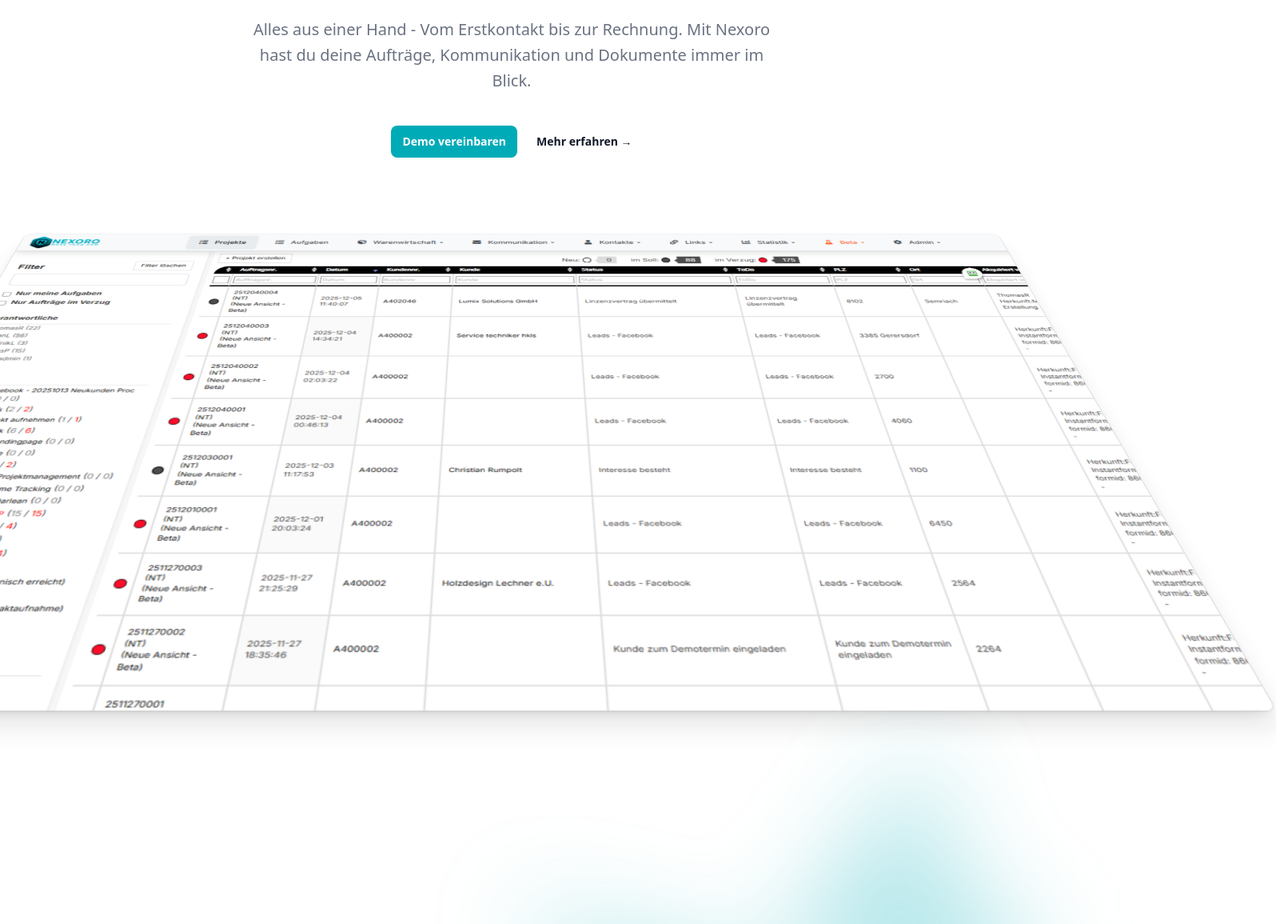
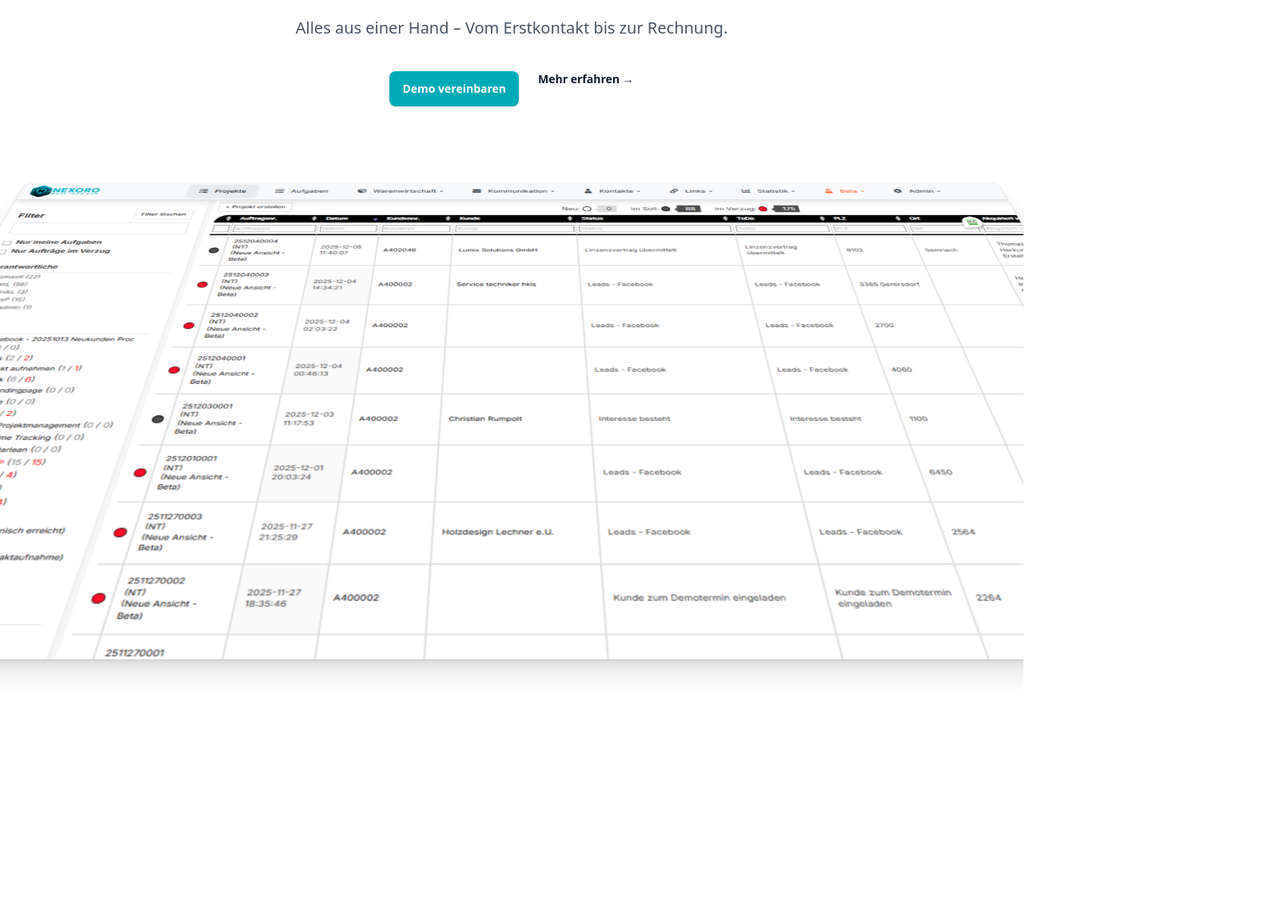
Before and after one commit to danielrckb/nexoro-landing, a Next.js app: page / in a window 1280 px wide. Shown: the part 575-1730 px from the top of the page at 80% size, 1596 px wide, since content can reach past the window. Built offline with nearby package versions, Linux system fonts and the light colour scheme.

Commit message:
gradient fix and scroll and overflow x hidden

```diff
--- a/app/components/Hero.tsx
+++ b/app/components/Hero.tsx
@@ -1,113 +1,100 @@
 'use client'
 
 import { useState, useEffect } from 'react'
-import { Dialog, DialogPanel } from '@headlessui/react'
-import { Bars3Icon, XMarkIcon } from '@heroicons/react/24/outline'
 import { motion, useMotionValue, useTransform } from 'framer-motion'
 
-const navigation = [
-  { name: 'Product', href: '#' },
-  { name: 'Features', href: '#' },
-  { name: 'Marketplace', href: '#' },
-  { name: 'Company', href: '#' },
-]
-
 export default function Hero() {
-  const [mobileMenuOpen, setMobileMenuOpen] = useState(false)
-
   const scrollY = useMotionValue(0)
 
   useEffect(() => {
-    const handleScroll = () => {
-      scrollY.set(window.scrollY)
-    }
+    const handleScroll = () => scrollY.set(window.scrollY)
     window.addEventListener("scroll", handleScroll)
     return () => window.removeEventListener("scroll", handleScroll)
   }, [scrollY])
 
-  // Bild startet hinten (45°) → richtet sich nach vorne (0°)
+  // 3D Tilt
   const tiltX = useTransform(scrollY, [0, 300], [45, 0])
 
   return (
-    <div className="bg-white">
+    <div className="relative bg-white overflow-hidden">
+
+      {/* FIXED + SICHTBARER + RIESIGER GRADIENT */}
+      <div className="absolute inset-0 -z-10 pointer-events-none">
+        <div
+          className="
+            absolute
+            top-[-300px]
+            left-1/2
+            -translate-x-1/2
+            w-[1800px]
+            h-[1400px]
+            blur-3xl
+            opacity-25
+            bg-[#00abb8]
+            rounded-full
+          "
+        />
+      </div>
+
+      {/* HERO CONTENT */}
       <div className="relative isolate pt-14">
-
         <div className="py-24 sm:py-32 lg:pb-40">
           <div className="mx-auto max-w-7xl px-6 lg:px-8">
 
-            {/* TEXT BLOCK */}
+            {/* TEXT */}
             <motion.div
               className="mx-auto max-w-2xl text-center"
               initial={{ opacity: 0, y: 20 }}
               animate={{ opacity: 1, y: 0 }}
-              transition={{ duration: 0.8, ease: 'easeOut' }}
+              transition={{ duration: 0.8 }}
             >
               <h1 className="text-4xl font-semibold tracking-tight text-black sm:text-7xl">
-                Die Next-Generation Lösung für dein{' '}
+                Die Next-Generation Lösung für dein{" "}
                 <span className="text-[#00abb8]">Auftragsmanagement</span>
               </h1>
 
-              <p className="mt-8 text-lg font-medium text-gray-500 sm:text-xl/8">
-                Alles aus einer Hand - Vom Erstkontakt bis zur Rechnung.
-                Mit Nexoro hast du deine Aufträge, Kommunikation und Dokumente immer im Blick.
+              <p className="mt-8 text-lg text-gray-600 sm:text-xl">
+                Alles aus einer Hand – Vom Erstkontakt bis zur Rechnung.
               </p>
 
-              <div className="mt-10 flex items-center justify-center gap-x-6">
+              <div className="mt-10 flex justify-center gap-x-6">
                 <a
                   href="#"
-                  className="rounded-md px-3.5 py-2.5 text-sm font-semibold text-white shadow-xs hover:!bg-[#00abb8]/80"
-                  style={{ backgroundColor: '#00abb8' }}
+                  className="rounded-md px-4 py-3 text-sm font-semibold text-white shadow hover:bg-[#0097a3]"
+                  style={{ backgroundColor: "#00abb8" }}
                 >
                   Demo vereinbaren
                 </a>
 
-                <a href="#" className="text-sm font-semibold text-gray-900 hover:bg-gray-50">
+                <a href="#" className="text-sm font-semibold text-gray-900">
                   Mehr erfahren →
                 </a>
               </div>
             </motion.div>
 
-            {/* IMAGE WITH REAL 3D TILT */}
+            {/* IMAGE */}
             <div
-              style={{
-                perspective: "1400px",
-                transformStyle: "preserve-3d",
-              }}
               className="mt-16 sm:mt-24"
+              style={{ perspective: "1400px", transformStyle: "preserve-3d" }}
             >
               <motion.img
-                alt="App screenshot"
                 src="/img/nexoro.png"
+                alt=""
                 width={2432}
                 height={1442}
-                className="rounded-md bg-gray-50 shadow-xl ring-1 ring-gray-900/10"
+                className="rounded-md shadow-xl ring-1 ring-gray-900/10 bg-gray-50"
                 style={{
                   rotateX: tiltX,
                   transformOrigin: "top center",
                 }}
                 initial={{ opacity: 0, y: 30 }}
                 animate={{ opacity: 1, y: 0 }}
-                transition={{ duration: 0.9, ease: "easeOut", delay: 0.3 }}
+                transition={{ duration: 0.9, delay: 0.3 }}
               />
             </div>
 
           </div>
         </div>
-
-        {/* BOTTOM GRADIENT */}
-        <div
-          aria-hidden="true"
-          className="absolute inset-x-0 top-[calc(100%-13rem)] -z-10 transform-gpu overflow-hidden blur-3xl sm:top-[calc(100%-30rem)]"
-        >
-          <div
-            style={{
-              clipPath:
-                'polygon(74.1% 44.1%, 100% 61.6%, 97.5% 26.9%, 85.5% 0.1%, 80.7% 2%, 72.5% 32.5%, 60.2% 62.4%, 52.4% 68.1%, 47.5% 58.3%, 45.2% 34.5%, 27.5% 76.7%, 0.1% 64.9%, 17.9% 100%, 27.6% 76.8%, 76.1% 97.7%, 74.1% 44.1%)',
-            }}
-            className="relative left-[calc(50%+3rem)] aspect-1155/678 w-144.5 -translate-x-1/2 bg-linear-to-tr from-[#00abb8] to-[#00abb8] opacity-30 sm:left-[calc(50%+36rem)] sm:w-288.75"
-          />
-        </div>
-
       </div>
     </div>
   )
```
Also changed, not shown: app/layout.tsx (line endings or trailing spaces).
